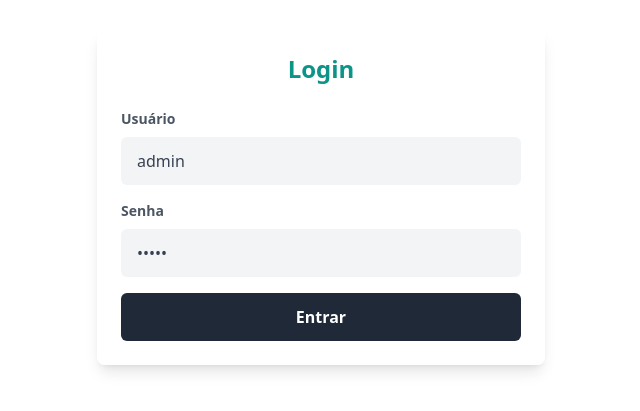
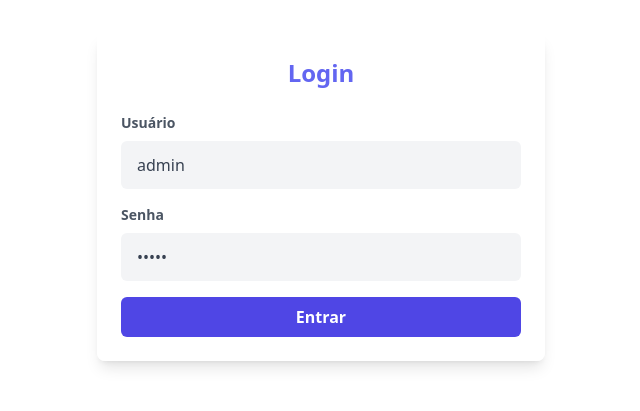
Before and after one commit to LucasPontees/organizate, a Vue app: page / in a window 1280 px wide. Shown: the part 203-614 px from the top of the page, without its empty margins (319-959 px from the left). Built offline with nearby package versions, Linux system fonts and the light colour scheme.

Commit message:
padronização das cores da tela de login

```diff
--- a/src/views/pages/auth/login.vue
+++ b/src/views/pages/auth/login.vue
@@ -5,7 +5,7 @@
       class="bg-white bg-opacity-80 hover:bg-opacity-90 transition-all rounded-lg shadow-lg p-6 w-full max-w-md"
     >
       <div class="text-center mb-6">
-        <h2 class="text-teal-600 text-2xl font-bold">Login</h2>
+        <h2 class="text-indigo-500 text-2xl font-bold">Login</h2>
       </div>
       <div>
         <form @submit.prevent="login">
@@ -17,8 +17,8 @@
               type="text"
               v-model="user"
               placeholder="Usuário"
-              class="w-full bg-gray-100 rounded-md py-3 px-4 text-gray-700 focus:outline-none focus:ring-2 focus:ring-teal-500"
-            />
+              class="w-full px-4 py-3 bg-gray-100 rounded-md text-gray-700 focus:outline-none focus:ring-2 focus:ring-indigo-500"
+              />
           </div>
           <div class="mb-4">
             <label class="block text-gray-600 text-sm font-semibold mb-2"
@@ -28,14 +28,14 @@
               type="password"
               v-model="password"
               placeholder="Senha"
-              class="w-full bg-gray-100 rounded-md py-3 px-4 text-gray-700 focus:outline-none focus:ring-2 focus:ring-teal-500"
+              class="w-full px-4 py-3 bg-gray-100 rounded-md text-gray-700 focus:outline-none focus:ring-2 focus:ring-indigo-500"
             />
           </div>
           <div>
             <button
               type="submit"
-              class="w-full bg-gray-800 text-white font-bold py-3 rounded-md hover:bg-teal-700 transition-all"
-            >
+              class="w-full bg-indigo-600 text-white font-bold py-2 px-4 rounded-md hover:bg-indigo-700 focus:outline-none focus:bg-indigo-700"
+              >
               Entrar
             </button>
           </div>
```
